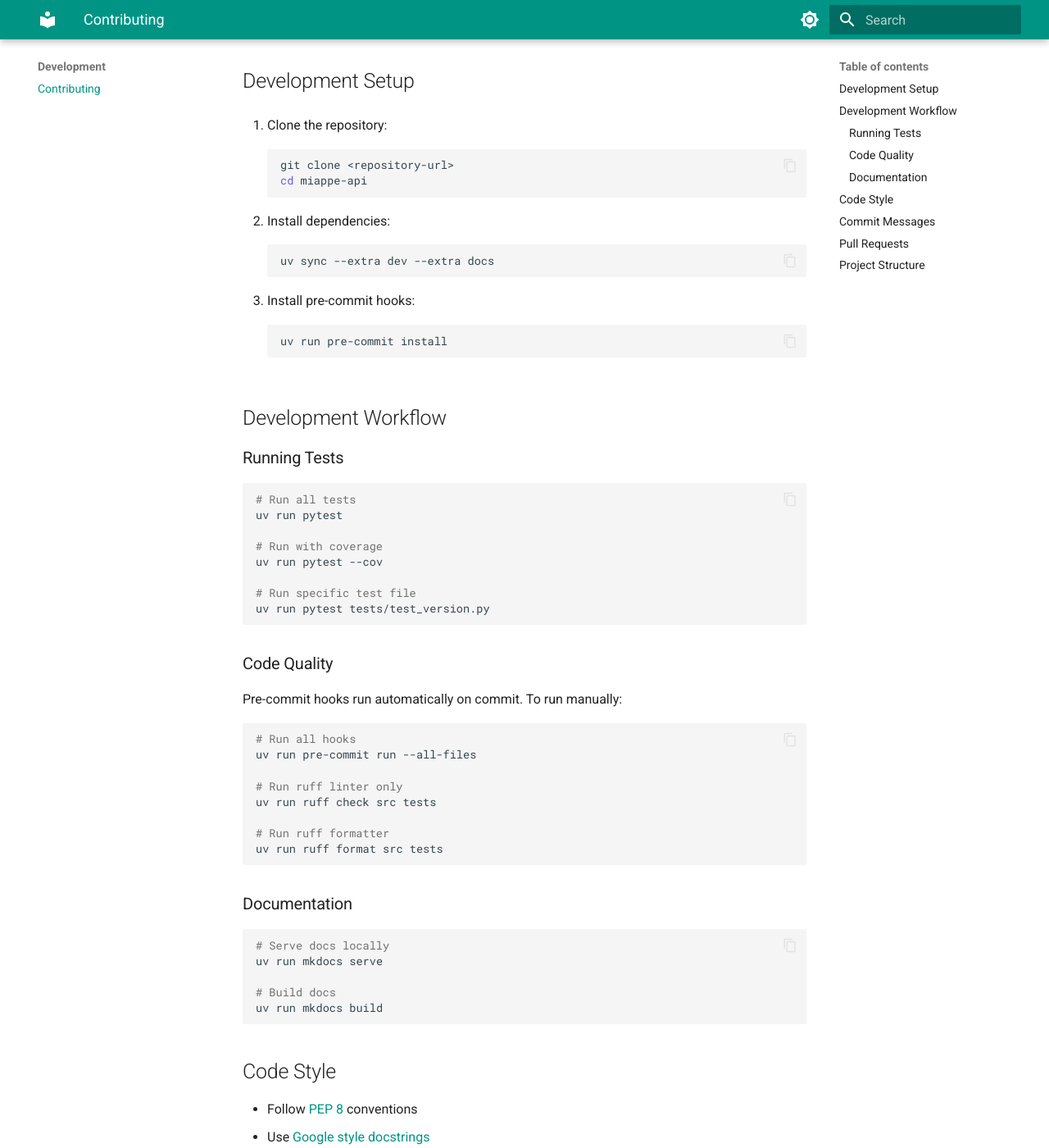
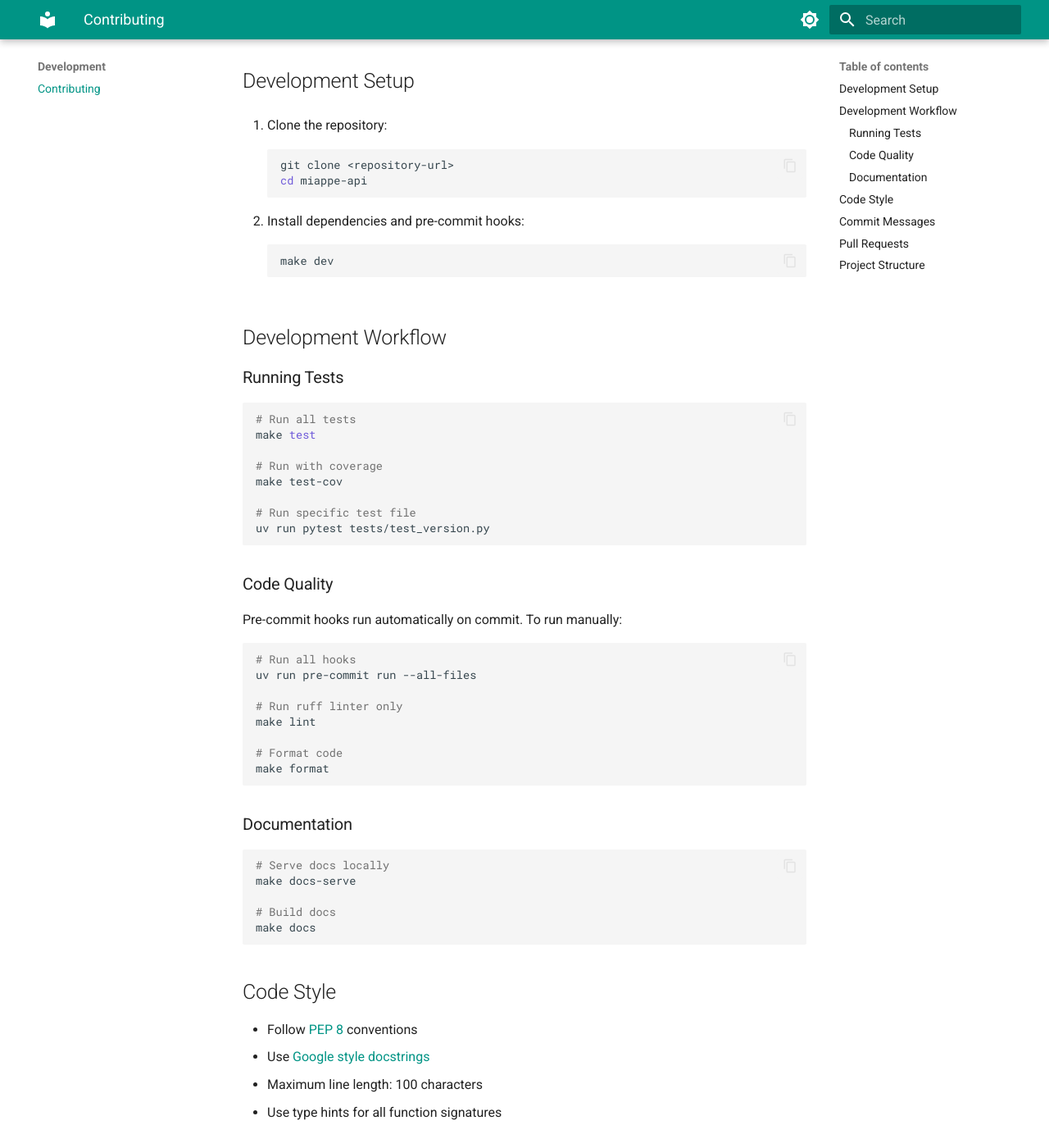
Before and after one commit to sorenwacker/miappe-api, an MkDocs documentation site: the page built from docs/development/contributing.md, in a window 1280 px wide and 1400 px high, scrolled down 212 px. Shown: the whole window at 82% size. Built offline with MkDocs 1.6.1 and Material for MkDocs 9.7.7, drawn with Linux system fonts in a browser that asks for light colours.

Commit message:
add makefile for dev commands

````diff
--- a/docs/development/contributing.md
+++ b/docs/development/contributing.md
@@ -11,16 +11,10 @@ Guidelines for contributing to MIAPPE-API.
     cd miappe-api
     ```
 
-2. Install dependencies:
+2. Install dependencies and pre-commit hooks:
 
     ```bash
-    uv sync --extra dev --extra docs
-    ```
-
-3. Install pre-commit hooks:
-
-    ```bash
-    uv run pre-commit install
+    make dev
     ```
 
 ## Development Workflow
@@ -29,10 +23,10 @@ Guidelines for contributing to MIAPPE-API.
 
 ```bash
 # Run all tests
-uv run pytest
+make test
 
 # Run with coverage
-uv run pytest --cov
+make test-cov
 
 # Run specific test file
 uv run pytest tests/test_version.py
@@ -47,20 +41,20 @@ Pre-commit hooks run automatically on commit. To run manually:
 uv run pre-commit run --all-files
 
 # Run ruff linter only
-uv run ruff check src tests
+make lint
 
-# Run ruff formatter
-uv run ruff format src tests
+# Format code
+make format
 ```
 
 ### Documentation
 
 ```bash
 # Serve docs locally
-uv run mkdocs serve
+make docs-serve
 
 # Build docs
-uv run mkdocs build
+make docs
 ```
 
 ## Code Style
````
Also changed, not shown: README.md (+9 -4 lines), docs/getting-started/installation.md (+4 -4 lines), 1 other file.
